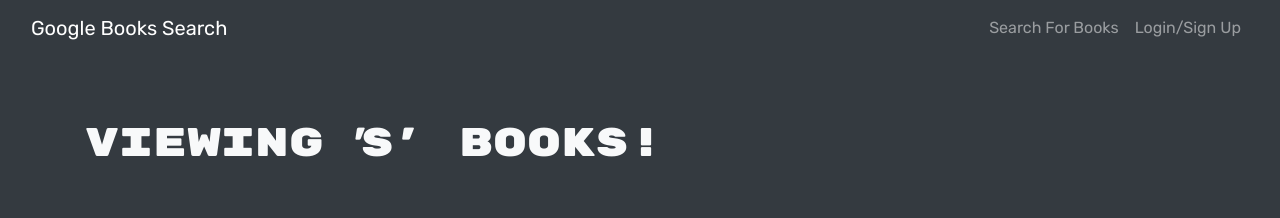
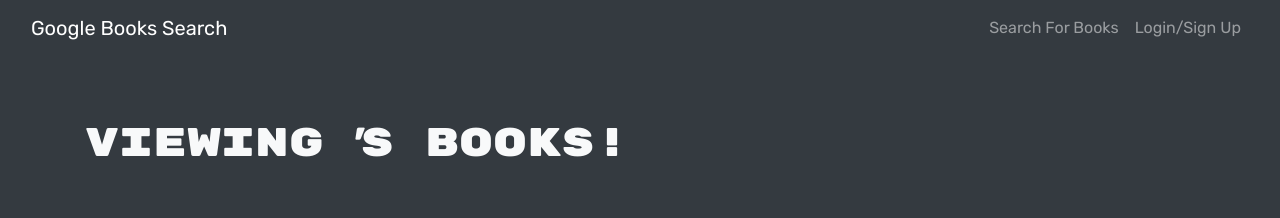
Before and after one commit to jgrossh2/book-search-engine, a React (Create React App) app in the folder client/: page /saved in a window 1280 px wide. Shown: the top 218 px of the page. Built offline with nearby package versions, Linux system fonts and the light colour scheme; no server answers.

Commit message:
saved books adjusted

```diff
--- a/client/src/pages/SavedBooks.js
+++ b/client/src/pages/SavedBooks.js
@@ -42,7 +42,7 @@
     <>
       <Jumbotron fluid className='text-light bg-dark'>
         <Container>
-          <h1>Viewing {userData.username}'s' books!</h1>
+          <h1>Viewing {userData.username}'s books!</h1>
         </Container>
       </Jumbotron>
       <Container>
```
